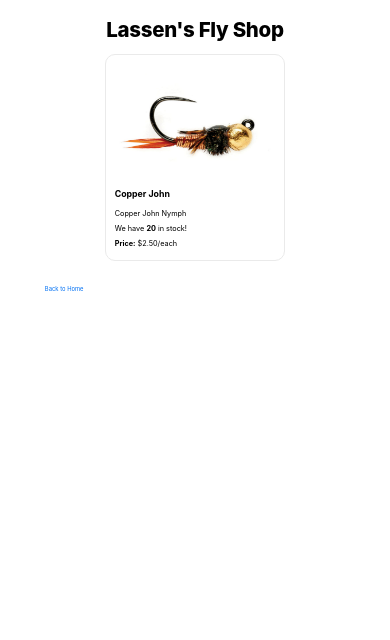
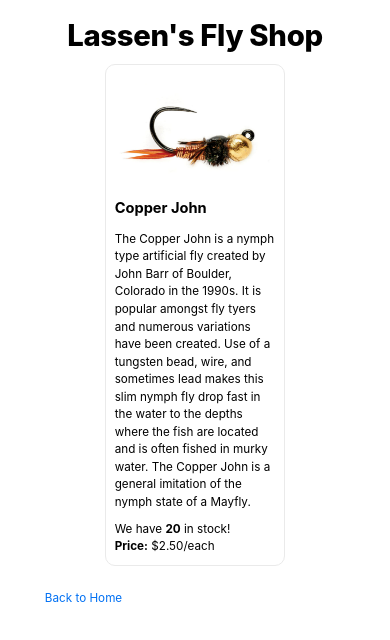
Before and after one commit to GuyFarley/lassen-fly-shop, a Next.js app: page /items/1 in a window 390 px wide. Shown: the top 640 px of the page. Built offline with nearby package versions, Linux system fonts and the light colour scheme.

Commit message:
Styled for mobile devices

```diff
--- a/components/Fly.js
+++ b/components/Fly.js
@@ -1,5 +1,3 @@
-
-import utilStyles from '../styles/utils.module.css';
 import Link from 'next/link';
 import styles from '../components/layout.module.css';
 import Image from 'next/image';
@@ -9,7 +7,6 @@ export default function Fly(item) {
     <section className={styles.card}>
       <Image src={item.imageUrl} alt="test image" layout="responsive" width="100vw" height="70vw" priority="true" />
       <div>
-
         <Link href={`/items/[id]`} as={`/items/${item.id}`}>{item.title}</Link> ({item.category})
         <br />
         <b>Inventory:</b> {item.inventory}
--- a/components/layout.module.css
+++ b/components/layout.module.css
@@ -38,6 +38,8 @@
   border-radius: 10px;
   transition: color 0.15s ease, border-color 0.15s ease;
   width: 20vw;
+  font-size: 1rem;
+  line-height: 1.5;
 }
 
 .card:hover,
@@ -46,7 +48,7 @@
   border-color: blue;
 }
 
-.card h2 {
+/* .card Link {
   margin: 0 0 1rem 0;
   font-size: 1.5rem;
 }
@@ -55,7 +57,7 @@
   margin: 0;
   font-size: 1.25rem;
   line-height: 1.5;
-}
+} */
 
 .logo {
   height: 1em;
@@ -76,8 +78,8 @@
 
 .panel p {
   margin: 0;
-  font-size: 1.25rem;
-  line-height: 2;
+  font-size: 1rem;
+  line-height: 1.5;
 }
 
 .panel:hover,
@@ -90,6 +92,22 @@
   .grid {
     width: 100%;
     flex-direction: column;
+  }
+
+  .card {
+    width: 60vw;
+    font-size: 2rem;
+    line-height: 1.5;
+  }
+
+  .panel p {
+    margin: 0;
+    font-size: 2rem;
+    line-height: 1.5;
+  }
+
+  .backToHome {
+    font-size: 2rem;
   }
 }
 
--- a/data.js
+++ b/data.js
@@ -3,7 +3,7 @@ export const itemList = [
     id: 1,
     title: 'Copper John',
     price: '$2.50',
-    description: 'Copper John Nymph',
+    description: 'The Copper John is a nymph type artificial fly created by John Barr of Boulder, Colorado in the 1990s. It is popular amongst fly tyers and numerous variations have been created. Use of a tungsten bead, wire, and sometimes lead makes this slim nymph fly drop fast in the water to the depths where the fish are located and is often fished in murky water. The Copper John is a general imitation of the nymph state of a Mayfly.',
     category: 'Nymphs',
     inventory: 20,
     imageUrl: '/assets/copper_john.jpg'
@@ -12,7 +12,7 @@ export const itemList = [
     id: 2,
     title: 'Prince Nymph',
     price: '$2.65',
-    description: 'Prince Nymph',
+    description: 'The Prince Nymph is a nymph attractor wet fly created by Doug Prince of Oakland, California in the 1930s. It was originally known as the "Brown Forked Tail" and tied without a bead head and used black ostrich herl instead of peacock herl in the body. It is a productive and popular fly and numerous variations have been created.',
     category: 'Nymphs',
     inventory: 23,
     imageUrl: '/assets/prince_nymph.png'
@@ -21,7 +21,7 @@ export const itemList = [
     id: 3,
     title: 'Hare\'s Ear',
     price: '$2.50',
-    description: 'Hare\'s Ear',
+    description: 'The Hare\'s Ear or Gold Ribbed Hare\'s Ear is a traditional artificial fly imitating an aquatic insect larva (nymph) used in fly fishing. It is an older pattern that imitates a variety of aquatic life, including scuds, sow bugs, mayfly nymphs, and caddis larvae.',
     category: 'Nymphs',
     inventory: 33,
     imageUrl: '/assets/hares_ear.png'
@@ -30,16 +30,16 @@ export const itemList = [
     id: 4,
     title: 'Caddis Emerger',
     price: '$2.25',
-    description: 'Caddis Emerger',
+    description: 'Caddis Emerger flies make up a very important part of a fish\'s diet. Caddis emergers represent nymphs as they emerge from the bottom of the water column to the top. As these insects emerge, they become an easy food source for a variety of different fish.',
     category: 'Emergers',
     inventory: 17,
     imageUrl: '/assets/caddis_emerger.png'
   },
   {
     id: 5,
-    title: 'Rabbit Foot Emerger',
+    title: 'Rabbit\'s Foot Emerger',
     price: '$2.35',
-    description: 'Rabbit Foot Emerger',
+    description: 'Lure picky fish using Tom Rosenbauer\'s Rabbit\s Foot Emerger is an effective, buggy fly in colors to match the hatch. Subtle and low-floating, it\'s an excellent choice for picky fish.',
     category: 'Emergers',
     inventory: 12,
     imageUrl: '/assets/rabbit_foot_emerger.png'
@@ -48,7 +48,7 @@ export const itemList = [
     id: 6,
     title: 'Parachute Hopper',
     price: '$2.59',
-    description: 'Parachute Hopper',
+    description: 'Fish key in on these big dry flies due to the abundance of calories in one big hopper. On open grassland rivers in the West, there is no better time of the year. Try fishing this very visible parachute dry fly pattern anytime you see hoppers in the grass near rivers. In colors olive, tan.',
     category: 'Dry Flies',
     inventory: 16,
     imageUrl: '/assets/para_hopper_dry.png'
@@ -57,7 +57,7 @@ export const itemList = [
     id: 7,
     title: 'Parachute Adams',
     price: '$2.75',
-    description: 'Parachute Adams',
+    description: 'The Parachute Adams is considered a general imitation of an adult mayfly, flying caddis or midge. The hackle is tied parachute style around a wing base of white calf hair. The variation gives the fly greater buoyancy and visibility in rough water.',
     category: 'Dry Flies',
     inventory: 27,
     imageUrl: '/assets/parachute_adams.png'
@@ -66,7 +66,7 @@ export const itemList = [
     id: 8,
     title: 'Wire Mayfly',
     price: '$2.95',
-    description: 'Wire Mayfly',
+    description: 'A proven pattern, Tom Rosenbauer\'s Wire Mayfly Nymph sports a multi-colored wire body for matching a variety of nymphs and is weighted with tungsten beads. Designed by legendary angler and Orvis\'s Chief Fly-Fishing Enthusiast Tom Rosenbauer.',
     category: 'Nymphs',
     inventory: 32,
     imageUrl: '/assets/wire_mayfly.png'
@@ -75,7 +75,7 @@ export const itemList = [
     id: 9,
     title: 'Sparkle Dun',
     price: '$2.49',
-    description: 'Sparkle Dun',
+    description: 'The Sparkle Dun is a perfect trout dry fly to imitate many different natural mayflies, including Pale Morning Duns, Sulphur, and Baetis mayflies. The dry fly is sparse, yet gives a great drift. The deer hair lets you track the dry fly. Trout can\'t resist a sparkle dun.',
     category: 'Dry Flies',
     inventory: 15,
     imageUrl: '/assets/sparkle_dun_dry.png'
--- a/pages/index.js
+++ b/pages/index.js
@@ -8,7 +8,7 @@ export async function getStaticProps() {
 
   const res = await fetch('https://5juvutwp5d.execute-api.us-west-2.amazonaws.com/beta/flies');
   const data = await res.json();
-  console.log('res: ', res);
+
   return {
     props: {
       allItemsData: data
--- a/pages/items/[id].js
+++ b/pages/items/[id].js
@@ -5,6 +5,7 @@ import Layout from '../../components/layout';
 import Image from 'next/image';
 
 export async function getStaticProps({ params }) {
+
   const flies = itemList.filter(fly => fly.id.toString() === params.id);
   return {
     props: {
@@ -15,7 +16,9 @@ export async function getStaticProps({ params }) {
 
 export async function getStaticPaths() {
   const paths = itemList.map(fly => ({
-    params: { id: fly.id.toString() },
+    params: {
+      id: fly.id.toString()
+    },
   }))
   return { paths, fallback: false }
 }
@@ -26,7 +29,7 @@ export default function itemPage({ fly }) {
       <section className={styles.panel}>
         <Image src={fly.imageUrl} alt="test image" layout="responsive" width="100vw" height="70vw" priority="true" />
         <h2 className={utilStyles.headingLg}>{fly.title}</h2>
-        <p>{fly.description}</p>
+        <p>{fly.description}</p><br></br>
         <p>We have <b>{fly.inventory}</b> in stock!</p>
         <p><b>Price:</b> {fly.price}/each</p>
 
--- a/styles/utils.module.css
+++ b/styles/utils.module.css
@@ -60,3 +60,23 @@
   text-decoration: none;
   color: darkblue;
 }
+
+@media (max-width: 900px) {
+  .headingLg {
+    font-size: 2.5rem;
+    line-height: 1.4;
+    margin-top: 2rem;
+  }
+
+  .heading2Xl {
+    font-size: 5rem;
+    line-height: 1.2;
+    font-weight: 800;
+    letter-spacing: -0.05rem;
+    margin: 1rem 0;
+  }
+
+  .listItem {
+    font-size: 2rem;
+  }
+}
```
Also changed, not shown: context/state.js (added, +22 -0 lines).
